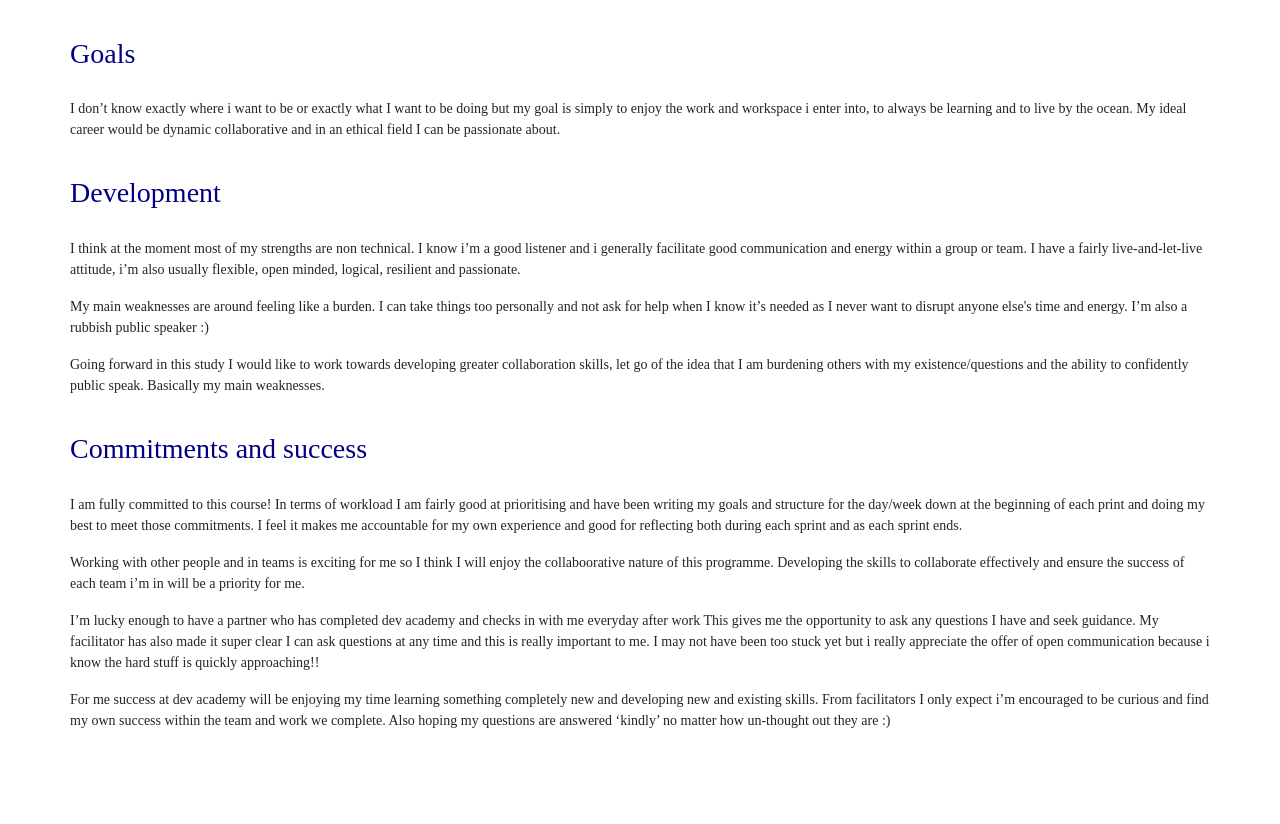
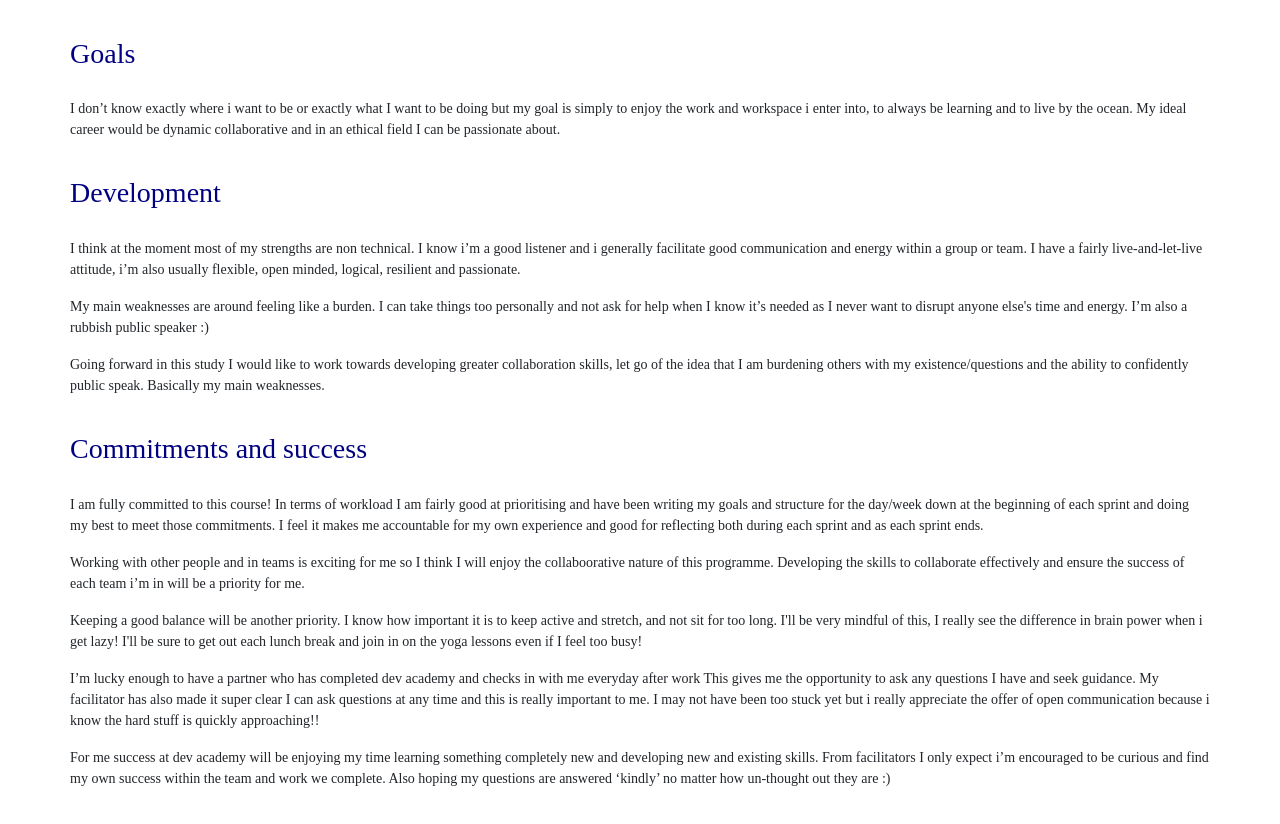
Before and after one commit to claireorussell/claireorussell.github.io, a plain HTML site: page blog/sprint2-cultural.html in a window 1280 px wide. Shown: the part 212-1036 px from the top of the page. Before the commit the page ends 979 px from the top, so only its background shows below. Drawn offline with nearby package versions, Linux system fonts and the light colour scheme.

Commit message:
Cultural blog sprint2 learning plan updated

```diff
--- a/blog/sprint2-cultural.html
+++ b/blog/sprint2-cultural.html
@@ -56,7 +56,7 @@
                 <p>
                     I am fully committed to this course!
                     In terms of workload I am fairly good at prioritising and have been writing my goals and structure
-                    for the day/week down at the beginning of each print and doing my best to meet those commitments. I
+                    for the day/week down at the beginning of each sprint and doing my best to meet those commitments. I
                     feel it makes me accountable for my own experience and good for reflecting both during each sprint
                     and as each sprint ends.
                 </p>
@@ -64,6 +64,11 @@
                     Working with other people and in teams is exciting for me so I think I will enjoy the collaboorative
                     nature of this programme. Developing the skills to collaborate effectively and ensure the success of
                     each team i’m in will be a priority for me.
+                </p>
+                <p>
+                    Keeping a good balance will be another priority. I know how important it is to keep active and stretch,
+                    and not sit for too long. I'll be very mindful of this, I really see the difference in brain power when i get lazy!
+                    I'll be sure to get out each lunch break and join in on the yoga lessons even if I feel too busy!
                 </p>
                 <p>
 
```
